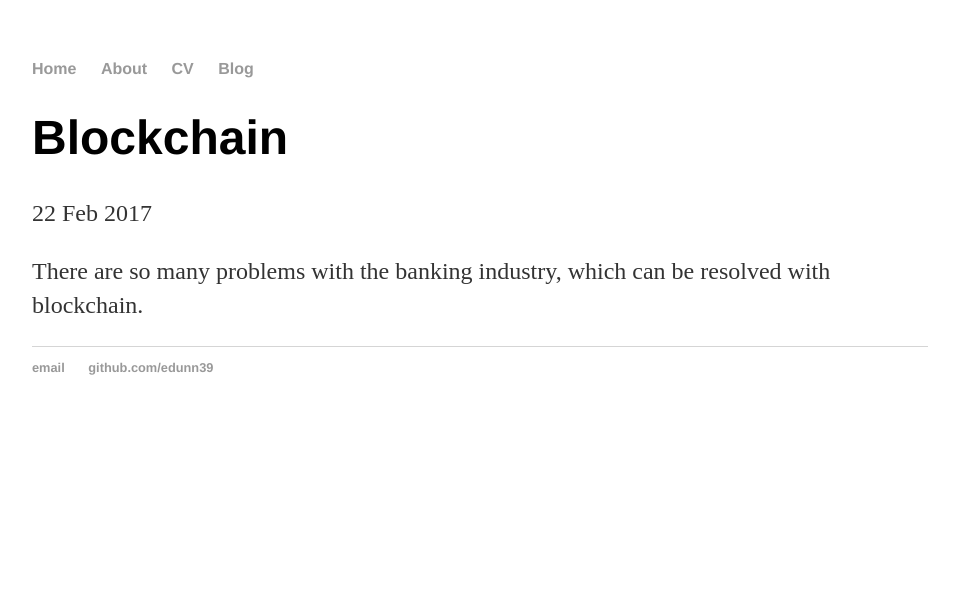
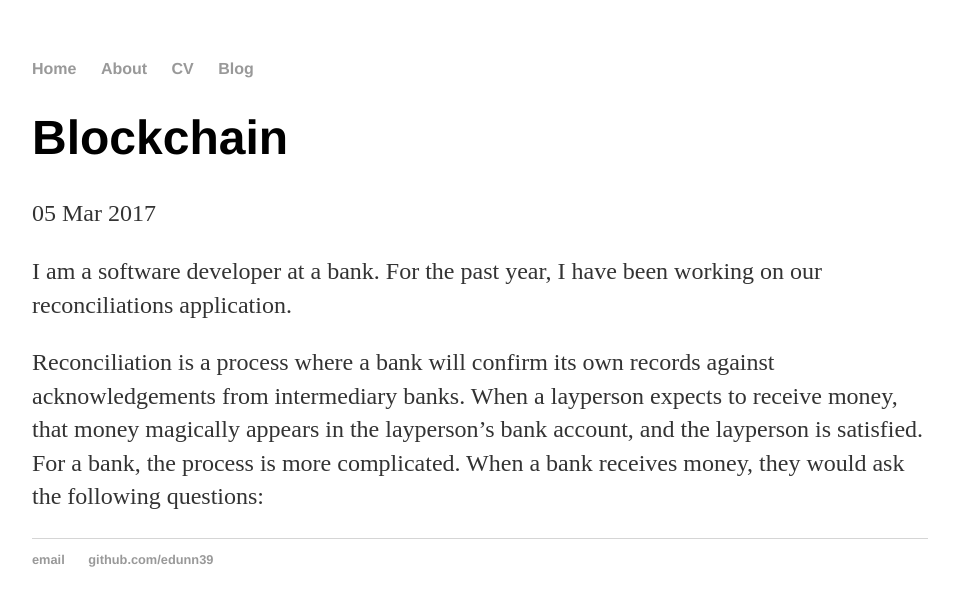
Before and after one commit to edunn39/edunn39.github.io, a Jekyll site: the page built from _posts/2017-02-22-blockchain.md, in a window 1280 px wide. Shown: the top 606 px of the page, without its empty margins (160-1113 px from the left). Built offline with Jekyll 4.4.1, drawn with Linux system fonts in a browser that asks for light colours.

Commit message:
Update 2017-02-22-blockchain.md

```diff
--- a/_posts/2017-02-22-blockchain.md
+++ b/_posts/2017-02-22-blockchain.md
@@ -1,7 +1,9 @@
 ---
 layout: post
 title: "Blockchain"
-date: 2017-02-22
+date: 2017-03-05
 ---
 
-There are so many problems with the banking industry, which can be resolved with blockchain.
+I am a software developer at a bank. For the past year, I have been working on our reconciliations application.
+
+Reconciliation is a process where a bank will confirm its own records against acknowledgements from intermediary banks. When a layperson expects to receive money, that money magically appears in the layperson's bank account, and the layperson is satisfied. For a bank, the process is more complicated. When a bank receives money, they would ask the following questions:
```
